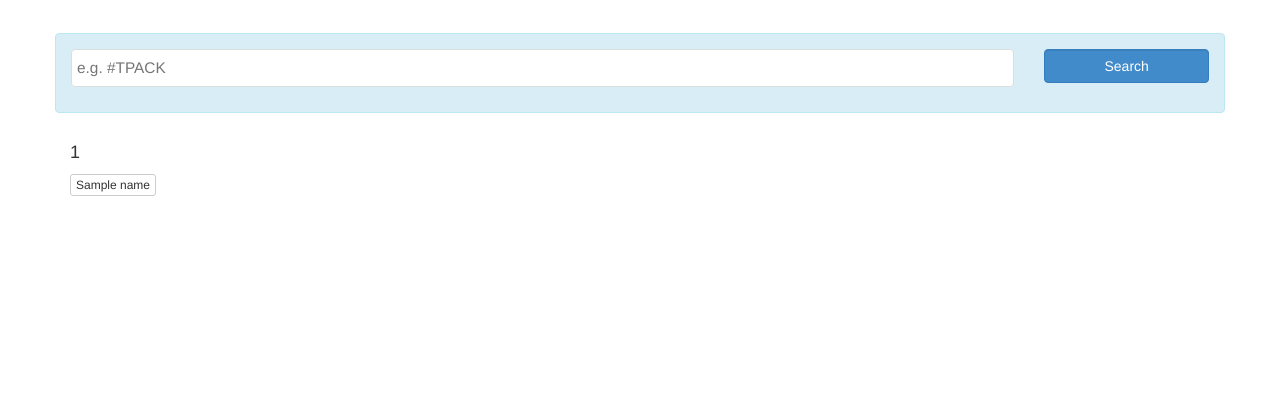
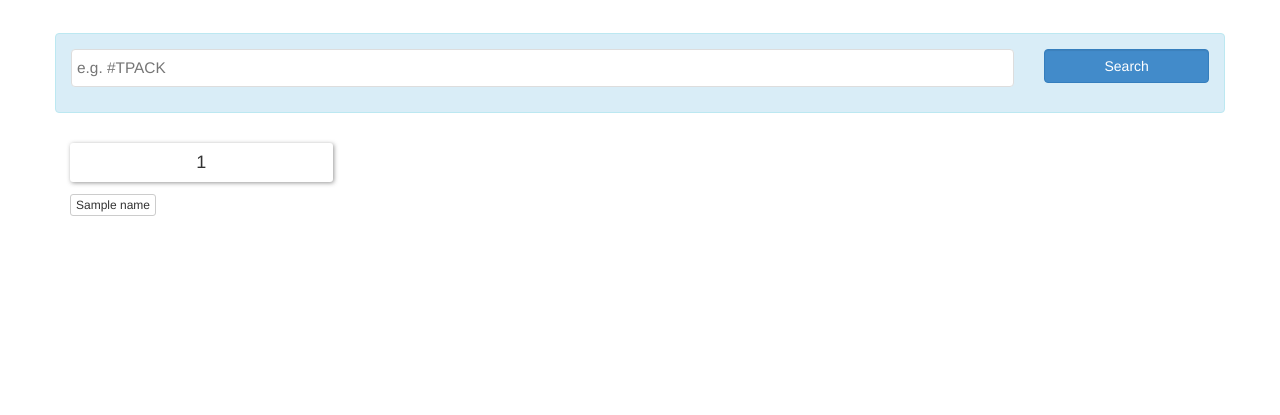
Before and after one commit to UvA-FNWI/Starfish, a Django app: template search/templates/index.html in a window 1280 px wide. Shown: the part 77-492 px from the top of the page. Run offline with Django 3.2, Linux system fonts and the light colour scheme; the template is opened without the code that fills it: most values are stand-ins (such as "Sample title", 1, 10 or a date in 2020); some libraries are stand-ins or nearby versions.

Commit message:
Added appropriate colours to P, T, C, O headers in overview.

```diff
--- a/search/static/search.css
+++ b/search/static/search.css
@@ -81,6 +81,9 @@ a.badge.tag-T {
 a.badge.tag-T:hover {
 	background-color: #F1CEE2;
 }
+h4.tag-T {
+	background-color: #F1CEE2;
+}
 
 a.badge.tag-O {
 	border-style: solid;
@@ -92,6 +95,22 @@ a.badge.tag-O:hover {
 	color: white;
 	background-color: #007777;
 }
+h4.tag-O {
+	color: white;
+	background-color: #007777;
+	border-color: #000000;
+}
+
+h4.tag {
+	padding: 10px;
+	text-align: center;
+	-webkit-border-radius: 3px;
+	-moz-border-radius: 3px;
+	border-radius: 3px;
+	-webkit-box-shadow: 1px 1px 4px 0px rgba(50, 50, 50, 0.50);
+	-moz-box-shadow:    1px 1px 4px 0px rgba(50, 50, 50, 0.50);
+	box-shadow:         1px 1px 4px 0px rgba(50, 50, 50, 0.50);
+}
 
 a.badge.tag-P {
 	border-style: solid;
@@ -102,6 +121,9 @@ a.badge.tag-P {
 a.badge.tag-P:hover {
 	background-color: #F9F49B;
 }
+h4.tag-P {
+	background-color: #F9F49B;
+}
 
 a.badge.tag-C {
 	border-style: solid;
@@ -110,6 +132,9 @@ a.badge.tag-C {
 	border-color: #ABDFEB;
 }
 a.badge.tag-C:hover {
+	background-color: #ABDFEB;
+}
+h4.tag-C {
 	background-color: #ABDFEB;
 }
 
--- a/search/templates/index.html
+++ b/search/templates/index.html
@@ -53,7 +53,7 @@
 	<div class="row">
     {% for tagset in used_tags %}
 		<div class="col-lg-3 col-md-6">
-      <h4>{{ tagset|first|last }}</h4>
+			<h4 class="tag tag-{{ tagset.0.0 }}">{{ tagset|first|last }}</h4>
           {% for tag in tagset|last %}
           <a
             href="/?q={{ syntax.TAG|urlencode }}{{ tag }}"
```
